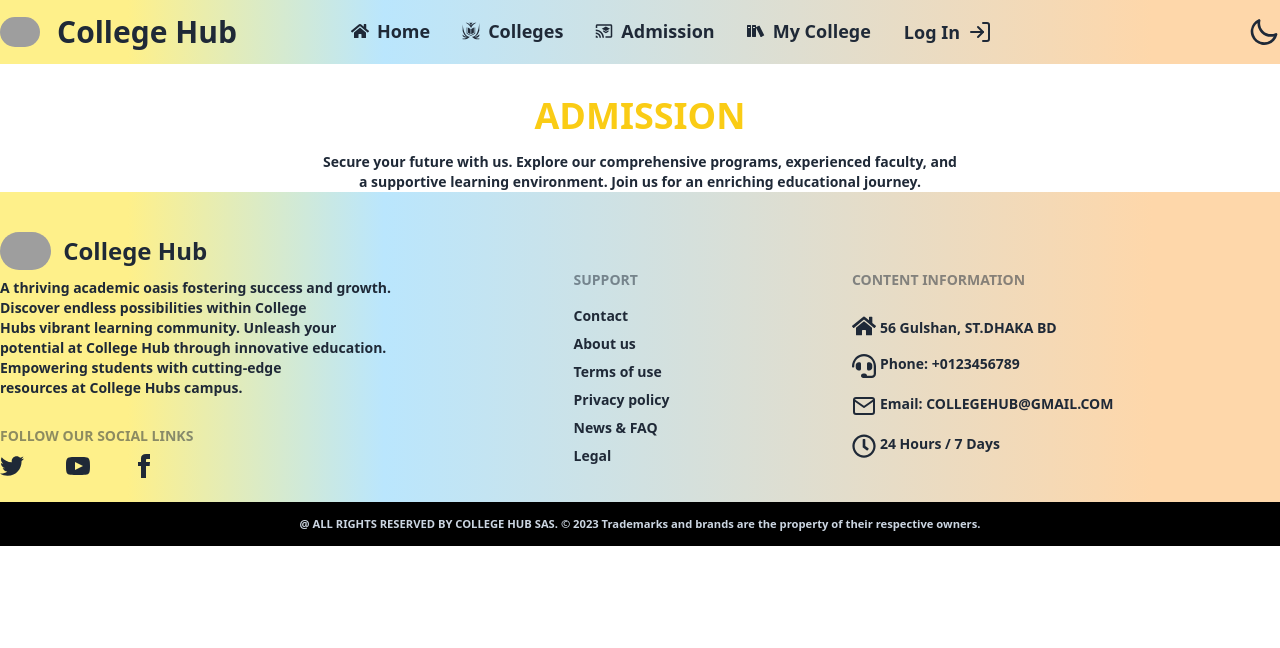
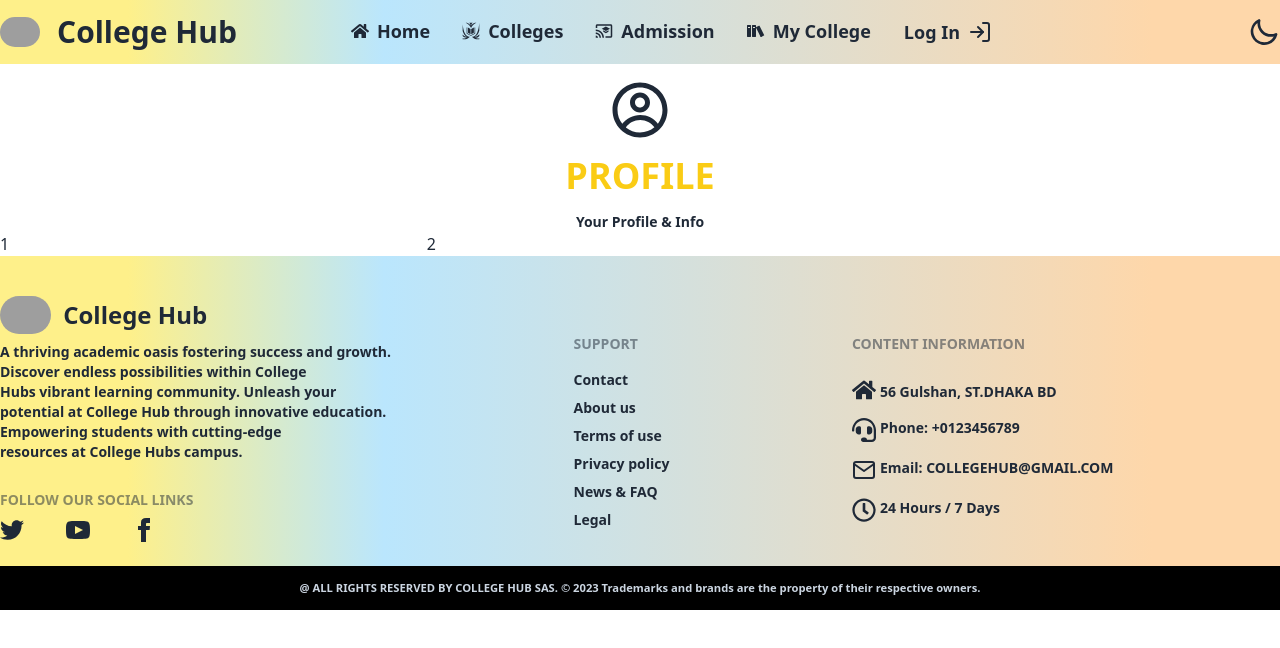
Before and after one commit to shakilahmedshuvo/college-hub-client, a React (Vite) app: page /profile in a window 1280 px wide. Shown: the top 648 px of the page. Built offline with nearby package versions, Linux system fonts and the light colour scheme; no server answers; grey boxes are pictures that could not be loaded.

Commit message:
add helmate

```diff
--- a/src/Components/Pages/Home/NavBar/Profile.jsx
+++ b/src/Components/Pages/Home/NavBar/Profile.jsx
@@ -1,5 +1,6 @@
 import { Helmet } from "react-helmet";
 import SectionTitle from "../../../Shared/SectionTitle";
+import { CgProfile } from "react-icons/cg";
 
 const Profile = () => {
     return (
@@ -11,11 +12,21 @@ const Profile = () => {
                         College Hub | Profile
                     </title>
                 </Helmet>
-                {/* <LiaGraduationCapSolid className="mx-auto text-6xl" /> */}
+                <CgProfile className="mx-auto text-6xl" />
                 <SectionTitle
-                    heading={"Admission"}
-                    subHeading={"Secure your future with us. Explore our comprehensive programs, experienced faculty, and a supportive learning environment. Join us for an enriching educational journey."}
+                    heading={"Profile"}
+                    subHeading={"Your Profile & Info"}
                 ></SectionTitle>
+            </div>
+            {/* profile section */}
+            <div
+                className="grid lg:grid-cols-3">
+                <div>
+                    1
+                </div>
+                <div className="col-span-2">
+                    2
+                </div>
             </div>
         </div>
     );
```
